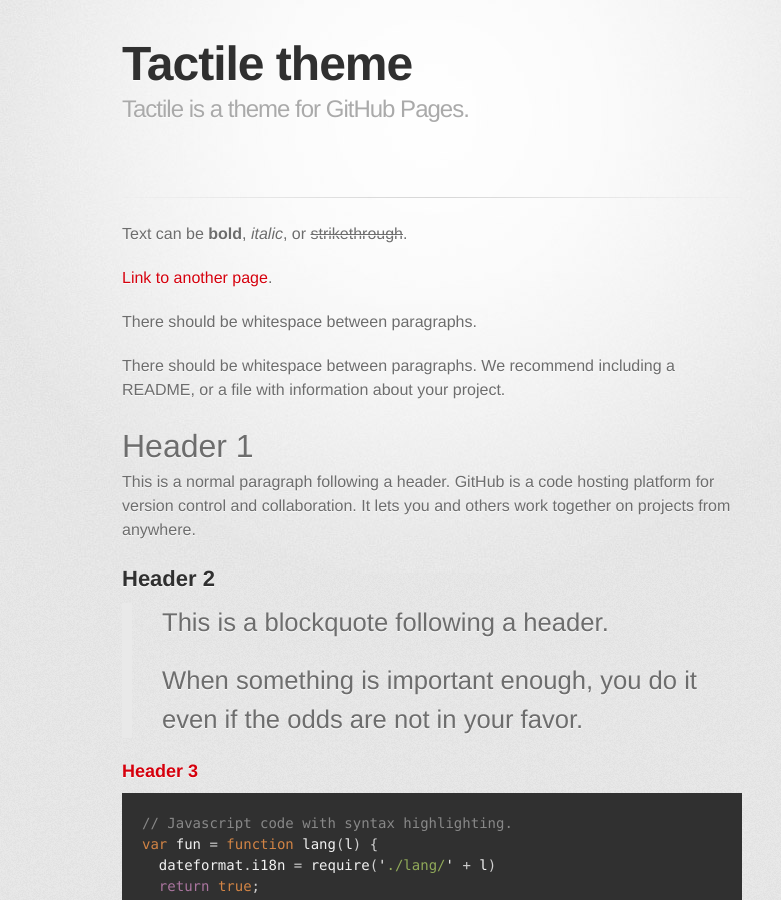
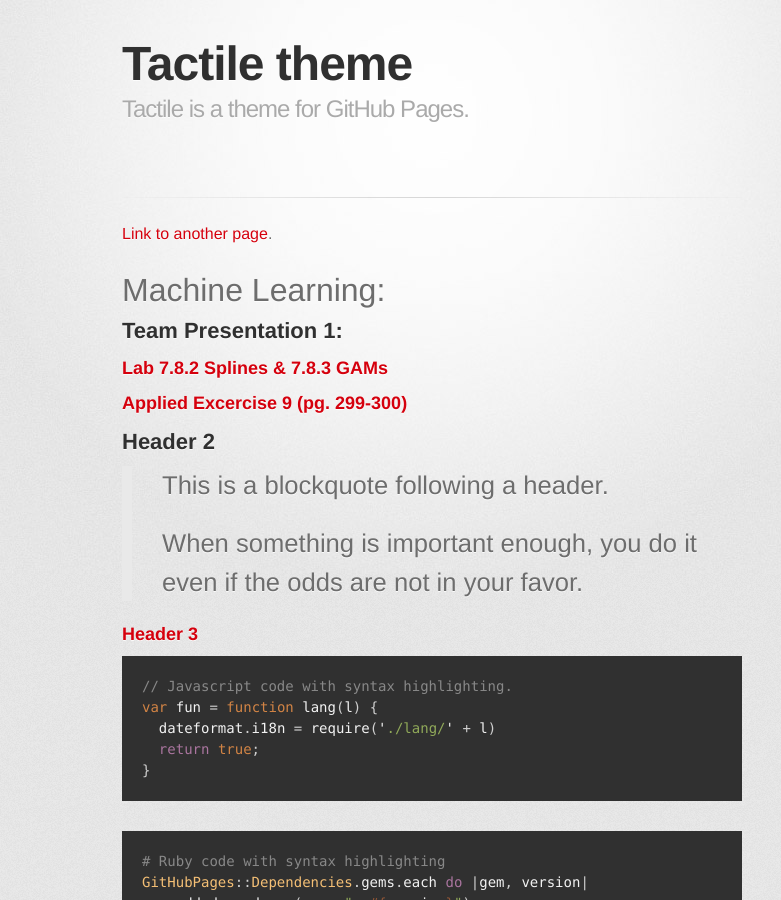
Before and after one commit to neilspatel10/MSBA-Team15.github.io, a Jekyll site: the page built from index.md, in a window 1280 px wide and 900 px high. Shown: the whole window, without its empty margins (208-989 px from the left). Built offline with Jekyll 4.4.1, drawn with Linux system fonts in a browser that asks for light colours; some web fonts are replaced; our own code applies the rules of GitHub Pages for plain Markdown files.

Commit message:
Update index.md

```diff
--- a/index.md
+++ b/index.md
@@ -1,18 +1,17 @@
 ---
 layout: default
+title: MSBA Team 15 Projects Page
+description: By: Neil Patel, Kenzie Reed, Ivan Kirshin, Ziwei Yu
 ---
-
-Text can be **bold**, _italic_, or ~~strikethrough~~.
 
 [Link to another page](./another-page.html).
 
-There should be whitespace between paragraphs.
+# Machine Learning:
 
-There should be whitespace between paragraphs. We recommend including a README, or a file with information about your project.
+## Team Presentation 1:
+### Lab 7.8.2 Splines & 7.8.3 GAMs
 
-# Header 1
-
-This is a normal paragraph following a header. GitHub is a code hosting platform for version control and collaboration. It lets you and others work together on projects from anywhere.
+### Applied Excercise 9 (pg. 299-300)
 
 ## Header 2
 
```
